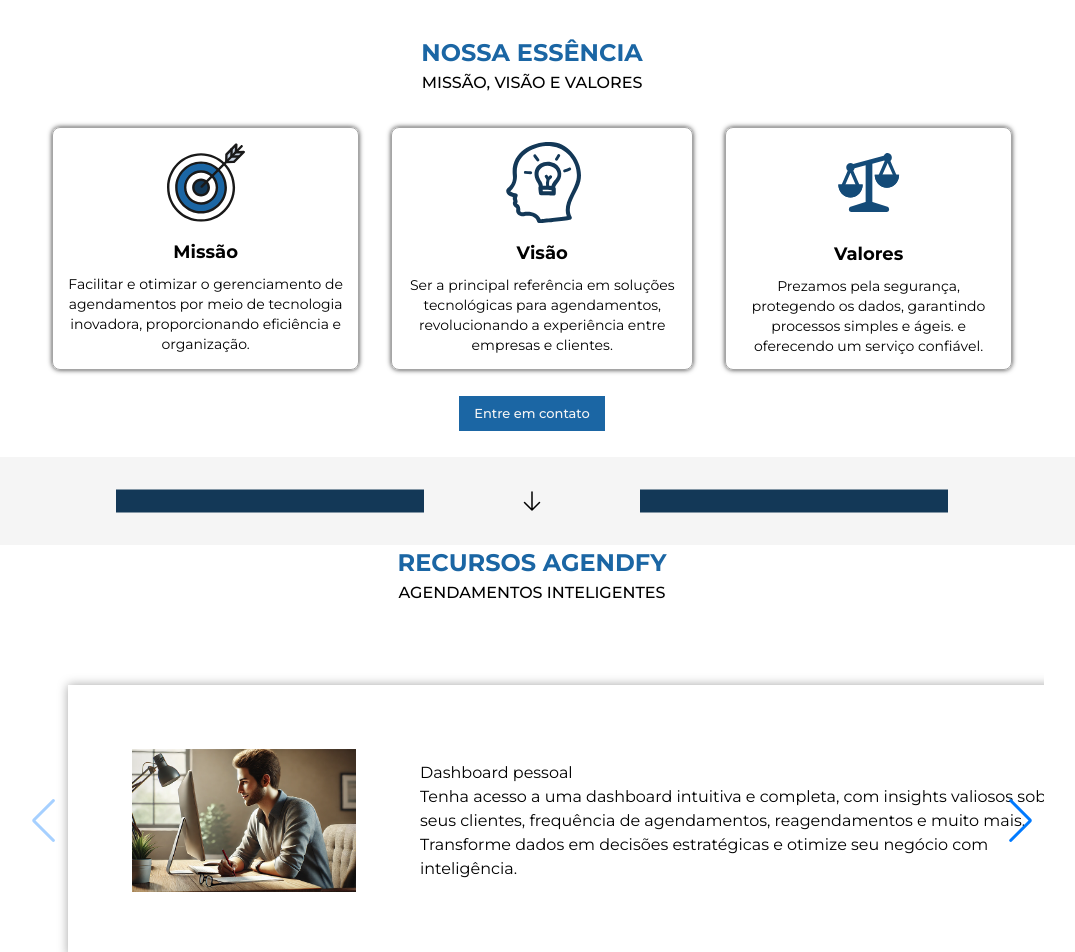
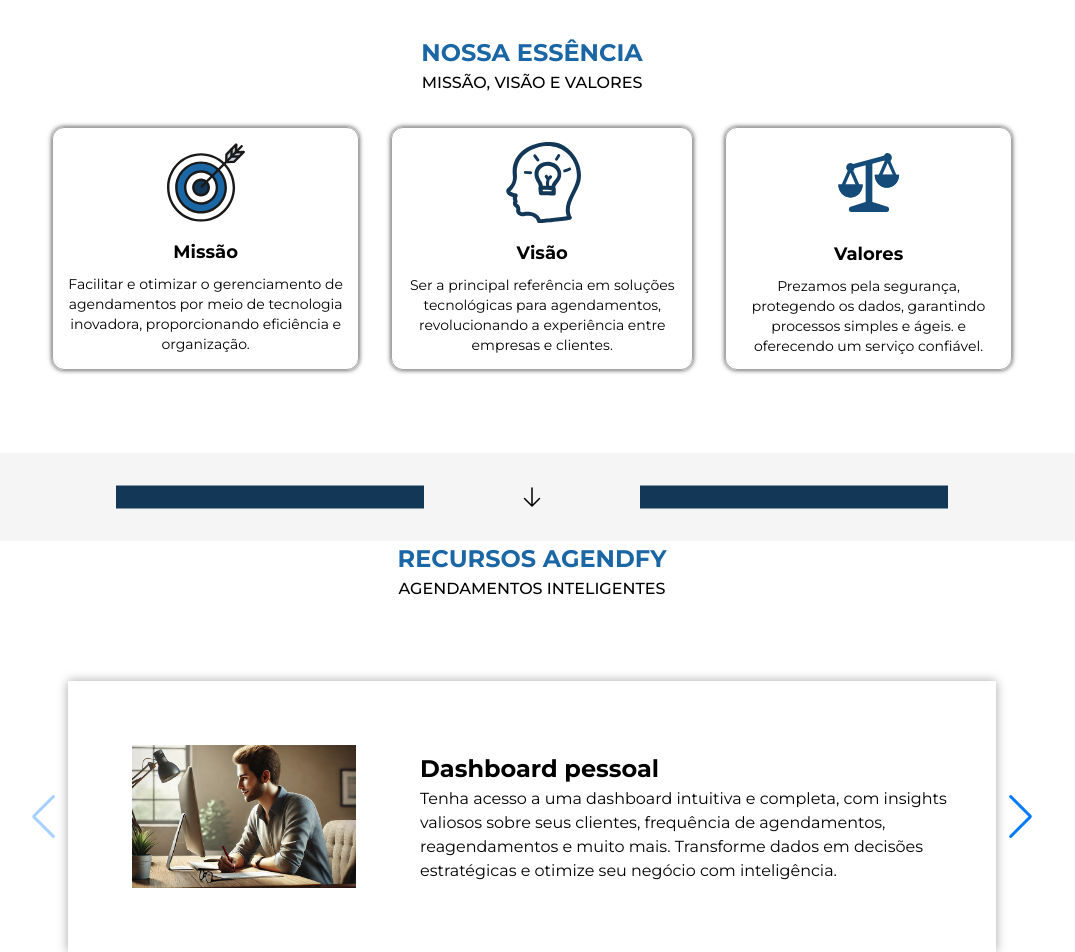
Before and after one commit to KauanPaschoal/web-projeto, a React (Vite) app in the folder web-agendfy/: page / in a window 1280 px wide. Shown: the part 1260-2212 px from the top of the page, without its empty margins (108-1183 px from the left). Built offline with nearby package versions, Linux system fonts and the light colour scheme.

Commit message:
slide recursos finalizado + detalhes em outras seções

```diff
--- a/web-agendfy/src/App.css
+++ b/web-agendfy/src/App.css
@@ -38,28 +38,28 @@ button {
   font-size: small;
 }
 
-#btn_secundario {
+.btn_secundario {
   background-color: var(--WhiteFy);
   border: var(--LightBlueFy) 2px solid;
   color: var(--LightBlueFy);
   transition: ease-in-out 0.3s;
 }
 
-#btn_secundario:hover {
+.btn_secundario:hover {
   cursor: pointer;
   background-color: var(--LightBlueFy);
   border: var(--LightBlueFy) 2px solid;
   color: var(--WhiteFy);
 }
 
-#btn_primario {
+.btn_primario {
   background-color: var(--LightBlueFy);
   border: var(--LightBlueFy) 2px solid;
   color: var(--WhiteFy);
   transition: ease-in-out 0.3s;
 }
 
-#btn_primario:hover {
+.btn_primario:hover {
   cursor: pointer;
   background-color: var(--DarkestBlueFy);
 }
@@ -85,45 +85,7 @@ button {
 
 
 
-.section-nossa-essencia{
-  display: flex;
-  flex-direction: column;
-  justify-content: space-between;
-  align-items: center;
-  padding: 0em 10em;
-  padding-top: 4em;
-  .boxes{
-    display: flex;
-    gap: 2em;
-  }
 
-  h1{
-    margin: 0;
-    color: var(--LightBlueFy);
-  }
-
-  button{
-    margin: 2em;
-  }
-
-
-
-  .box-content{
-    display: flex;
-    flex-direction: column;
-    justify-content: center;
-    border: var(--GrayFy) 1px solid;
-    text-align: center;
-    align-items: center;
-    font-size: small;
-    padding: 1em;
-    box-shadow: 0px 0px 5px 0px rgba(0,0,0,0.75);
-
-    img{
-      width: 6em;
-    }
-  }
-}
 
 footer{
   background-color: var(--DarkestBlueFy);
--- a/web-agendfy/src/assets/pages/landingPage/header/HeaderComponent.jsx
+++ b/web-agendfy/src/assets/pages/landingPage/header/HeaderComponent.jsx
@@ -14,8 +14,8 @@ const HeaderComponent = () => {
             <li><a href="#contate" className="navbar-item text-sm md:text-base lg:text-md">Contate-nos</a></li>
           </ul>
           <div className="flex gap-4">
-            <button id="btn_secundario">Cadastrar</button>
-            <button id="btn_primario">Entrar</button>
+            <button className="btn_secundario">Cadastrar</button>
+            <button className="btn_primario">Entrar</button>
           </div>
         </header>
     )
--- a/web-agendfy/src/assets/pages/landingPage/header/header.css
+++ b/web-agendfy/src/assets/pages/landingPage/header/header.css
@@ -34,6 +34,7 @@
 a {
     text-decoration: none;
     color: var(--BlackFy);
+    transition: ease-in-out 0.3s;
 }
 
 a:hover {
--- a/web-agendfy/src/assets/pages/landingPage/home/HomeComponent.jsx
+++ b/web-agendfy/src/assets/pages/landingPage/home/HomeComponent.jsx
@@ -11,8 +11,8 @@ const HomeComponent = () => {
                 <h1 className="text-4xl font-bold">Gerencie a agenda de sua empresa conosco!</h1>
                 <p className="mt-4 text-lg">Aumente a eficiência de seu negócio com a nossa tecnologia em gerenciamento de agendamentos.</p>
                 <div className="div-buttons flex gap-4 mt-4">
-                    <button id="btn_primario" className="bg-lightBlueFy border-2 border-lightBlueFy text-white p-4 font-medium text-sm transition duration-300 ease-in-out hover:bg-darkestBlueFy">Saiba Mais</button>
-                    <button id="btn_secundario" className="border-2 border-lightBlueFy text-lightBlueFy p-4 font-medium text-sm transition duration-300 ease-in-out hover:bg-lightBlueFy hover:text-white">Criar Conta</button>
+                    <button className="btn_primario bg-lightBlueFy border-2 border-lightBlueFy text-white p-4 font-medium text-sm transition duration-300 ease-in-out hover:bg-darkestBlueFy">Saiba Mais</button>
+                    <button className="btn_secundario border-2 border-lightBlueFy text-lightBlueFy p-4 font-medium text-sm transition duration-300 ease-in-out hover:bg-lightBlueFy hover:text-white">Criar Conta</button>
                 </div>
             </div>
             <img src={ImgHome} className="w-128 rounded-lg border-2 border-white mt-8 md:mt-0" alt="" />
--- a/web-agendfy/src/assets/pages/landingPage/nossa-essencia/NossaEssenciaComponent.jsx
+++ b/web-agendfy/src/assets/pages/landingPage/nossa-essencia/NossaEssenciaComponent.jsx
@@ -2,7 +2,7 @@ import React from 'react'
 import MissaoImg from '../../../images/essencia/missao_img.svg'
 import ValoresImg from '../../../images/essencia/valores_img.svg'
 import VisaoImg from '../../../images/essencia/visao_img.svg'
-import './styles.css'
+import './nossaEssencia.css'
 
 
 const NossaEssenciaComponent = () => {
@@ -11,17 +11,17 @@ const NossaEssenciaComponent = () => {
             <h1 className="titulo-section">NOSSA ESSÊNCIA</h1>
             <h3 className="subtitulo-section">MISSÃO, VISÃO E VALORES</h3>
             <div className="boxes flex flex-col md:flex-row gap-8 mt-8">
-                <div className="box-content flex flex-col justify-center items-center text-center border border-gray-300 p-4 rounded-lg shadow-md">
+                <div className="box-content ">
                     <img src={MissaoImg} className="w-24" alt="" />
                     <h3 className="mt-4 text-lg font-bold">Missão</h3>
                     <p className="mt-2 text-sm">Facilitar e otimizar o gerenciamento de agendamentos por meio de tecnologia inovadora, proporcionando eficiência e organização.</p>
                 </div>
-                <div className="box-content flex flex-col justify-center items-center text-center border border-gray-300 p-4 rounded-lg shadow-md">
+                <div className="box-content">
                     <img src={VisaoImg} className="w-24" alt="" />
                     <h3 className="mt-4 text-lg font-bold">Visão</h3>
                     <p className="mt-2 text-sm">Ser a principal referência em soluções tecnológicas para agendamentos, revolucionando a experiência entre empresas e clientes.</p>
                 </div>
-                <div className="box-content flex flex-col justify-center items-center text-center border border-gray-300 p-4 rounded-lg shadow-md">
+                <div className="box-content">
                     <img src={ValoresImg} className="w-24" alt="" />
                     <h3 className="mt-4 text-lg font-bold">Valores</h3>
                     <p className="mt-2 text-sm">Prezamos pela segurança, protegendo os dados, garantindo processos simples e ágeis. e oferecendo um serviço confiável.</p>
--- /dev/null
+++ b/web-agendfy/src/assets/pages/landingPage/nossa-essencia/nossaEssencia.css
@@ -0,0 +1,49 @@
+@import "tailwindcss";
+
+.section-nossa-essencia {
+    display: flex;
+    flex-direction: column;
+    justify-content: space-between;
+    align-items: center;
+    padding: 0em 10em;
+    padding-top: 4em;
+
+    .boxes {
+        display: flex;
+        gap: 2em;
+    }
+
+    h1 {
+        margin: 0;
+        color: var(--LightBlueFy);
+    }
+
+    button {
+        margin: 2em;
+    }
+
+
+
+    .box-content {
+        display: flex;
+        flex-direction: column;
+        justify-content: center;
+        border: var(--GrayFy) 1px solid;
+        border-radius: 12px;
+        text-align: center;
+        align-items: center;
+        font-size: small;
+        padding: 1em;
+        box-shadow: 0px 0px 5px 0px rgba(0, 0, 0, 0.75);
+        transition: ease-in-out 0.3s;
+        img {
+            width: 6em;
+        }
+
+        &:hover{
+            transform: scale(1.05);
+            background-color: var(--LightBlueFy);
+            color: var(--WhiteFy);
+        }
+    }
+}
--- a/web-agendfy/src/assets/pages/landingPage/nossa-essencia/styles.css
+++ /dev/null
@@ -1 +0,0 @@
-@import "tailwindcss";
--- a/web-agendfy/src/assets/pages/landingPage/recursos/RecursosComponent.jsx
+++ b/web-agendfy/src/assets/pages/landingPage/recursos/RecursosComponent.jsx
@@ -1,11 +1,11 @@
-import React, { useEffect, useState } from 'react'
+import React from 'react'
 import ImgHome from '../../../images/img_home.png'
 import './recursos.css'
 
 import { Swiper, SwiperSlide } from 'swiper/react'
 
 const RecursosComponent = () => {
-    const [slidesPerView, setSlidesPerView] = useState(1)
+
 
     const dadosRecursos = [
         {
@@ -44,7 +44,7 @@ const RecursosComponent = () => {
 
             </section>
             <Swiper
-                slidesPerView={slidesPerView}
+                slidesPerView={1}
                 pagination={{ clickable: true }}
                 navigation
                 className='swiper-recursos'
--- a/web-agendfy/src/assets/pages/landingPage/recursos/recursos.css
+++ b/web-agendfy/src/assets/pages/landingPage/recursos/recursos.css
@@ -9,13 +9,13 @@
     width: 80%;
 }
 
+
 .card-content-solucao{
     display: flex;
     flex-direction: row;
-    gap: 1em;
-    padding: 1em;
-    margin: 3em;
-    box-shadow: 0px 0px 10px 0px var(--GrayFy);
+    align-items: center;
+    width: 200px;
+
     transition: 0.3s;
 
     &:hover{
@@ -25,14 +25,18 @@
 
 .card-solucao{
     display: flex;
+
     flex-direction: row;
     justify-content: center;
     align-items: center;
     gap: 1em;
-
+    padding: 1em;
+    margin: 3em;
+    box-shadow: 0px 0px 10px 0px var(--GrayFy);
 
     h1{
-
+        font-size: x-large;
+        font-weight: bold;
     }
 }
 
```
